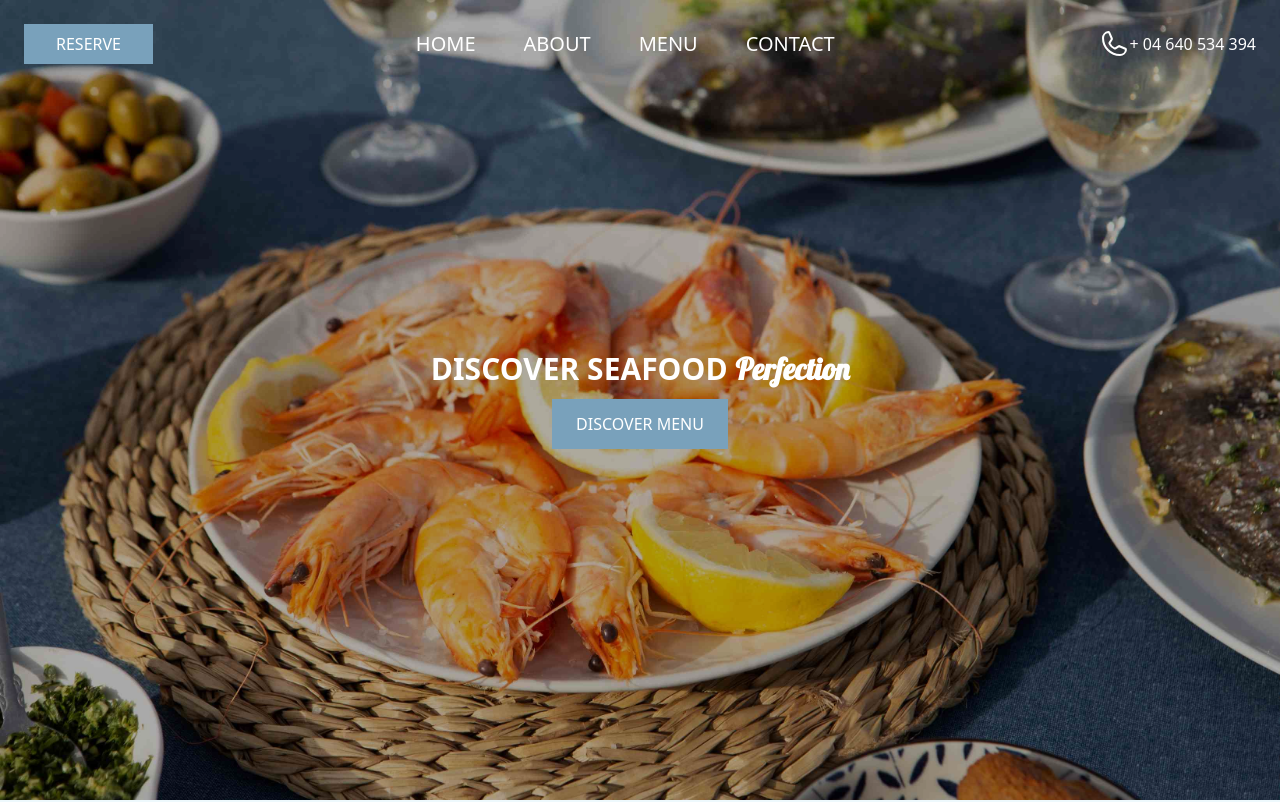
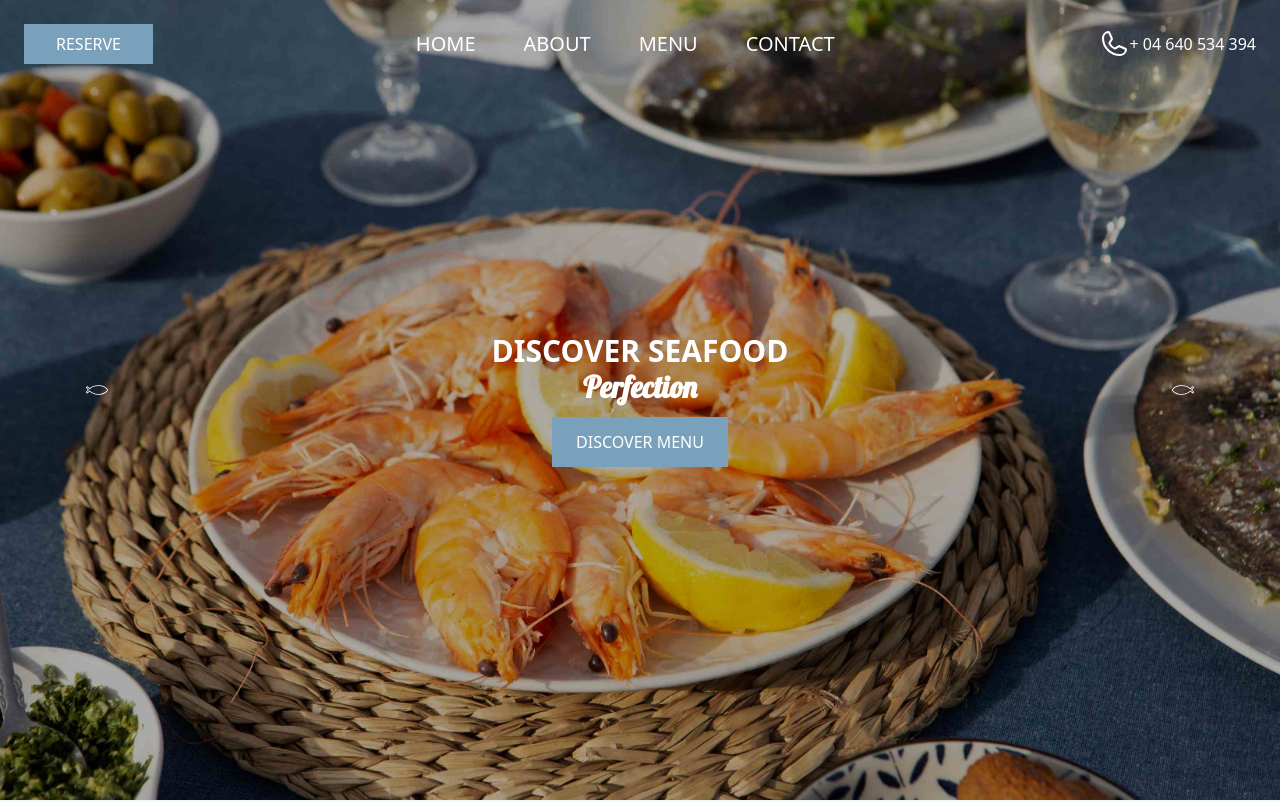
Before and after one commit to dejanheroxd/dimare, a React (Vite) app: page / in a window 1280 px wide. Shown: the top 802 px of the page. Built offline with nearby package versions, Linux system fonts and the light colour scheme.

Commit message:
added fish on landing page

```diff
--- a/src/pages/home/landingPage/LandingPage.jsx
+++ b/src/pages/home/landingPage/LandingPage.jsx
@@ -49,10 +49,36 @@ export default function LandingPage() {
       <Navbar />
       <div className="absolute flex-col inset-0 flex justify-center items-center">
         <header className="text-white text-center text-3xl w-screen font-bold">
-          <p>
-            DISCOVER SEAFOOD{" "}
-            <span className="font-['Lobster']">Perfection</span>
-          </p>
+          <p className="relative">DISCOVER SEAFOOD</p>
+          <div className="relative">
+            <svg
+              className="absolute left-20 top-4"
+              width="34"
+              height="10"
+              viewBox="0 0 44 20"
+              fill="none"
+              xmlns="http://www.w3.org/2000/svg"
+            >
+              <path
+                d="M43.94 10.3019C41.7074 15.7464 33.7822 19.5485 24.6672 19.5485C17.4048 19.5485 10.6863 17.0739 7.22992 13.186L2.91105 16.9644C2.73934 17.1151 2.51084 17.1843 2.28241 17.1544C2.05554 17.1245 1.85273 16.9978 1.72528 16.807L0.133805 14.4199C-0.0768282 14.1045 -0.0348047 13.6841 0.233234 13.416L3.69815 9.9511L0.184336 5.7351C-0.0409922 5.46431 -0.061961 5.07767 0.133805 4.78437L1.7252 2.3972C1.85728 2.19868 2.07178 2.07003 2.30871 2.04674C2.55346 2.02113 2.78197 2.10776 2.9498 2.27602L7.35109 6.67688C10.8658 2.81803 17.3915 0.451487 24.6672 0.451487C33.7821 0.451487 41.7074 4.25362 43.9398 9.6981C44.02 9.89163 44.02 10.1084 43.94 10.3019ZM24.6672 2.04288C17.5587 2.04288 11.0266 4.51547 8.02562 8.34175C7.88494 8.52085 7.67439 8.63119 7.44752 8.64485C7.43119 8.64597 7.41486 8.6464 7.3993 8.6464C7.18867 8.6464 6.98672 8.56287 6.83667 8.41325L2.51075 4.08776L1.78733 5.17289L5.38588 9.49065C5.64927 9.8069 5.6283 10.2716 5.33689 10.5626L1.8199 14.08L2.54573 15.1694L6.79783 11.4496C6.96257 11.305 7.18094 11.2366 7.40085 11.2565C7.61999 11.2782 7.81971 11.3901 7.95334 11.565C10.9233 15.448 17.4833 17.9571 24.6672 17.9571C32.842 17.9571 40.1883 14.6289 42.3361 10C40.1883 5.37098 32.842 2.04288 24.6672 2.04288Z"
+                fill="white"
+              />
+            </svg>
+            <p className="font-[lobster]">Perfection</p>
+            <svg
+              className="absolute right-20 top-4"
+              width="34"
+              height="10"
+              viewBox="0 0 44 20"
+              fill="none"
+              xmlns="http://www.w3.org/2000/svg"
+            >
+              <path
+                d="M0.0599621 10.3019C2.29253 15.7464 10.2178 19.5485 19.3328 19.5485C26.5952 19.5485 33.3137 17.074 36.7701 13.186L41.089 16.9644C41.2607 17.1151 41.4892 17.1843 41.7176 17.1544C41.9445 17.1245 42.1473 16.9978 42.2747 16.807L43.8662 14.4199C44.0769 14.1045 44.0348 13.6841 43.7668 13.416L40.3019 9.9511L43.8157 5.73509C44.041 5.4643 44.062 5.07766 43.8662 4.78436L42.2748 2.39719C42.1427 2.19867 41.9282 2.07002 41.6913 2.04673C41.4466 2.02112 41.2181 2.10775 41.0502 2.27601L36.6489 6.67688C33.1342 2.81802 26.6085 0.451475 19.3328 0.451475C10.2179 0.451475 2.29262 4.25361 0.0601352 9.6981C-0.0200446 9.89163 -0.0200458 10.1084 0.0599621 10.3019ZM19.3328 2.04286C26.4413 2.04286 32.9734 4.51546 35.9744 8.34175C36.1151 8.52084 36.3256 8.63118 36.5525 8.64485C36.5688 8.64596 36.5852 8.64639 36.6007 8.64639C36.8113 8.64639 37.0133 8.56286 37.1633 8.41325L41.4893 4.08775L42.2127 5.17288L38.6141 9.49065C38.3507 9.8069 38.3717 10.2716 38.6631 10.5626L42.1801 14.08L41.4543 15.1694L37.2022 11.4496C37.0374 11.305 36.8191 11.2366 36.5992 11.2565C36.38 11.2782 36.1803 11.3901 36.0467 11.565C33.0768 15.448 26.5167 17.9571 19.3328 17.9571C11.158 17.9571 3.81165 14.6289 1.6639 10C3.81165 5.37097 11.158 2.04286 19.3328 2.04286Z"
+                fill="white"
+              />
+            </svg>
+          </div>
         </header>
         <button className="bg-fishBlue h-[50px] px-6 mt-3 text-white">
           DISCOVER MENU
```
